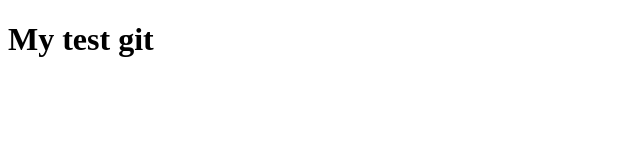
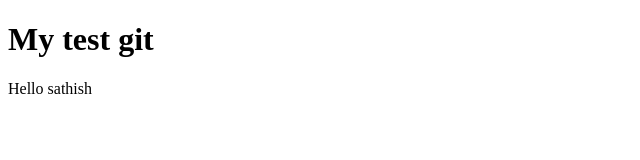
Before and after one commit to sathishsula/Git_newTest, a plain HTML site: page index.html in a window 1280 px wide. Shown: the whole page, without its empty margins (0-640 px from the left). Drawn offline with Linux system fonts and the light colour scheme.

Commit message:
Update index.html
I added new <P> to html file

```diff
--- a/index.html
+++ b/index.html
@@ -8,6 +8,7 @@
 </head>
 <body>
     <h1>My test git</h1>
+    <P>Hello sathish </P>
 
 </body>
 </html>
```
